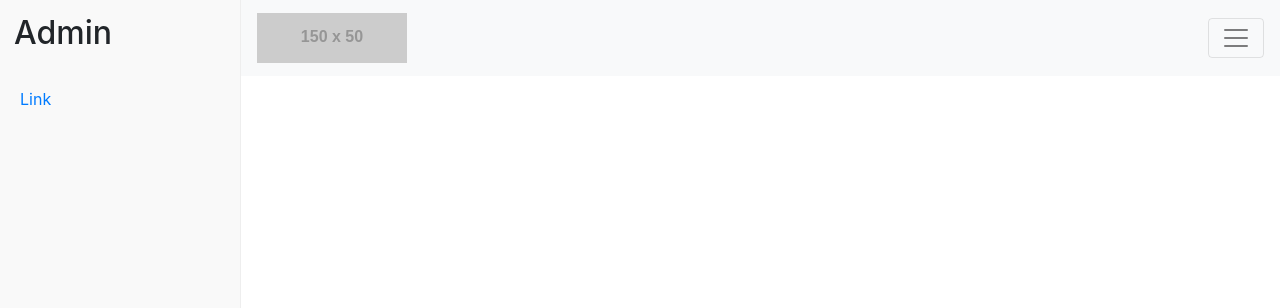
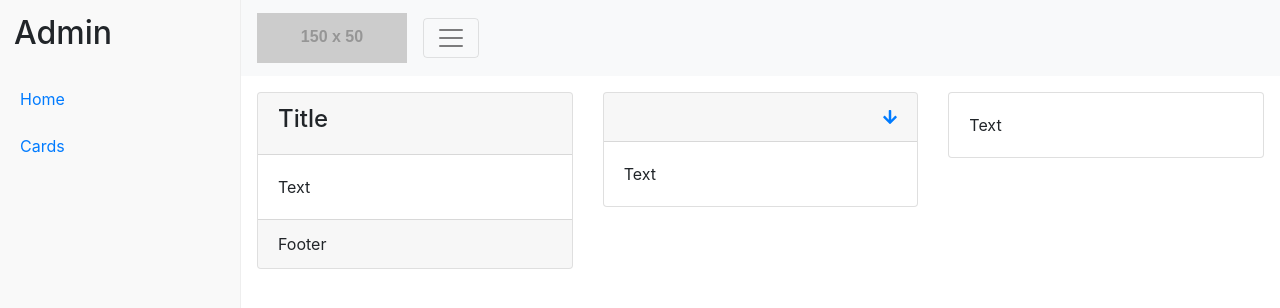
Before and after one commit to paulodutra/reactjs-admin-template, a React (Create React App) app: page /cards in a window 1280 px wide. Shown: the top 308 px of the page. Built offline with nearby package versions, Linux system fonts and the light colour scheme.

Commit message:
foi adicionado o react-fontawesome versão 5 e também foi adicionado o componente de cards

```diff
--- a/package.json
+++ b/package.json
@@ -3,6 +3,9 @@
   "version": "0.1.0",
   "private": true,
   "dependencies": {
+    "@fortawesome/fontawesome-svg-core": "^1.2.25",
+    "@fortawesome/free-solid-svg-icons": "^5.11.2",
+    "@fortawesome/react-fontawesome": "^0.1.7",
     "bootstrap": "^4.3.1",
     "node-sass-chokidar": "^1.4.0",
     "react": "^16.11.0",
--- a/src/components/Header.jsx
+++ b/src/components/Header.jsx
@@ -1,5 +1,6 @@
 import React from 'react';
 import {
+    Nav,
     Navbar,
     NavbarBrand,
     NavbarToggler
@@ -8,13 +9,23 @@
 
 export default function Header(props) {
 
+    function handleClickToSidebar(event) {
+        //Para não da refresh
+        event.preventDefault();
+        //aplica uma nova classe dentro da div com a classe main-wrapper e adiciona o toggled
+        document.getElementById('main-wrapper').classList.toggle('toggled')
+
+    }
+
     return(
         <header>
             <Navbar color="light" light>
                 <NavbarBrand href="/">
                     <img src="https://via.placeholder.com/150x50" alt="logo" />
                 </NavbarBrand>
-                <NavbarToggler />
+                <Nav className="mr-auto" navbar>
+                    <NavbarToggler onClick={handleClickToSidebar} />
+                </Nav>
             </Navbar>
         </header>
     );
--- a/src/components/Sidebar.jsx
+++ b/src/components/Sidebar.jsx
@@ -1,14 +1,30 @@
-import React from 'react';
+import React, { useEffect } from 'react';
+import Templates from './../containers/routes';
 
 export default function Sidebar(props) {
 
+    /**
+     * useEffect: Seta o estado da sidebar de acordo com o evento ao ser montado ou não o
+     * componente
+     */
+    useEffect( () => {
+        //adiciona o toggle ao montar o componente
+        document.getElementById('main-wrapper').classList.toggle('toggled');
+        return() => {
+            //remove o toggle ao montar ser desmontado
+            document.getElementById('main-wrapper').classList.remove('toggled');
+        }
+    }, []);
     return(
         <aside id="sidebar">
             <div className="sidebar-title">
                 <h2>Admin</h2>
             </div>
             <div className="list-group">
-                <a href="" className="list-group-item">Link</a>
+            <a href="/" className="list-group-item">Home</a>
+            { Templates.map((template, index) => (
+                <a href={template.path} className="list-group-item">{template.name}</a>
+            ))}
             </div>
         </aside>
     );
--- /dev/null
+++ b/src/components/inside/Cards.jsx
@@ -0,0 +1,72 @@
+import React, { useState } from 'react';
+import {
+    Col,
+    Row,
+    Card,
+    CardHeader,
+    CardBody,
+    CardFooter,
+    Collapse
+} from 'reactstrap';
+
+import { FontAwesomeIcon } from '@fortawesome/react-fontawesome';
+//importa o core para adicionar o icone propriamente dito
+import { library } from '@fortawesome/fontawesome-svg-core';
+//importa os icones desejados
+import { faArrowDown } from '@fortawesome/free-solid-svg-icons';
+
+//Adiciona o icione
+library.add(faArrowDown);
+
+export default function Cards () {
+    //Define o estado inicial com o hook(useState)
+    const [cardOpen, setCardOpen] = useState(true);
+
+    function toggleCard(event) {
+        event.preventDefault();
+
+        setCardOpen(!cardOpen);
+    }
+
+    return(
+        <div>
+           <Row>
+               <Col xs="12" sm="6" md="4">
+                   <Card>
+                       <CardHeader>
+                           <h4>Title</h4>
+                       </CardHeader>
+                       <CardBody>
+                            Text
+                       </CardBody>
+                       <CardFooter>
+                            Footer
+                       </CardFooter>
+                   </Card>
+               </Col>
+               {/** Card com accordion */}
+               <Col xs="12" sm="6" md="4">
+                   <Card>
+                       <CardHeader className="text text-right">
+                          <a href="#" onClick={toggleCard}>
+                              <FontAwesomeIcon icon="arrow-down" />
+                          </a>
+                       </CardHeader>
+                       <Collapse isOpen={cardOpen}>
+                        <CardBody>
+                                Text
+                        </CardBody>
+                       </Collapse>
+                   </Card>
+               </Col>
+               <Col xs="12" sm="6" md="4">
+                   <Card>
+                        <CardBody>
+                            Text
+                        </CardBody>
+                   </Card>
+               </Col>
+           </Row>
+        </div>
+    )
+}
--- a/src/containers/routes.js
+++ b/src/containers/routes.js
@@ -1,12 +1,12 @@
-import Component1 from './../components/Component1';
+import Cards from '../components/inside/Cards';
 
 const LoadingRoutes = () => (
     [
         {
-            path :"/1",
-            name: "Home",
+            path :"/cards",
+            name: "Cards",
             exact : true,
-            template : Component1
+            template : Cards
         }
 
     ]
--- a/src/styles/app.css
+++ b/src/styles/app.css
@@ -18,7 +18,9 @@
   height: 100%;
   min-height: 100%;
   background: #f9f9f9;
-  border-right: 1px solid #eeeeee; }
+  margin-left: -15em;
+  border-right: 1px solid #eeeeee;
+  transition: margin .25s ease-in-out; }
   #sidebar .sidebar-title {
     padding: 0.8em;
     font-size: 1.1em; }
@@ -34,6 +36,10 @@
   #content-wrapper .content-dynamic {
     padding: 1em; }
 
+/** Movin main-wrapper toggled */
+#main-wrapper.toggled #sidebar {
+  margin-left: 0; }
+
 /** External Pages **/
 body.bg-blue {
   background: #499bea;
--- a/src/styles/app.scss
+++ b/src/styles/app.scss
@@ -22,7 +22,9 @@
   height: 100%;
   min-height: 100%;
   background: #f9f9f9;
+  margin-left: -15em;
   border-right: 1px solid #eeeeee;
+  transition: margin .25s ease-in-out;
   .sidebar-title {
     padding: 0.8em;
     font-size: 1.1em;
@@ -47,6 +49,13 @@
   }
 }
 
+/** Movin main-wrapper toggled */
+
+#main-wrapper.toggled #sidebar {
+  margin-left: 0;
+
+}
+
 /** External Pages **/
 
 body.bg-blue {
```
Also changed, not shown: 1 other file (tests, documents, lock files or other folders).
